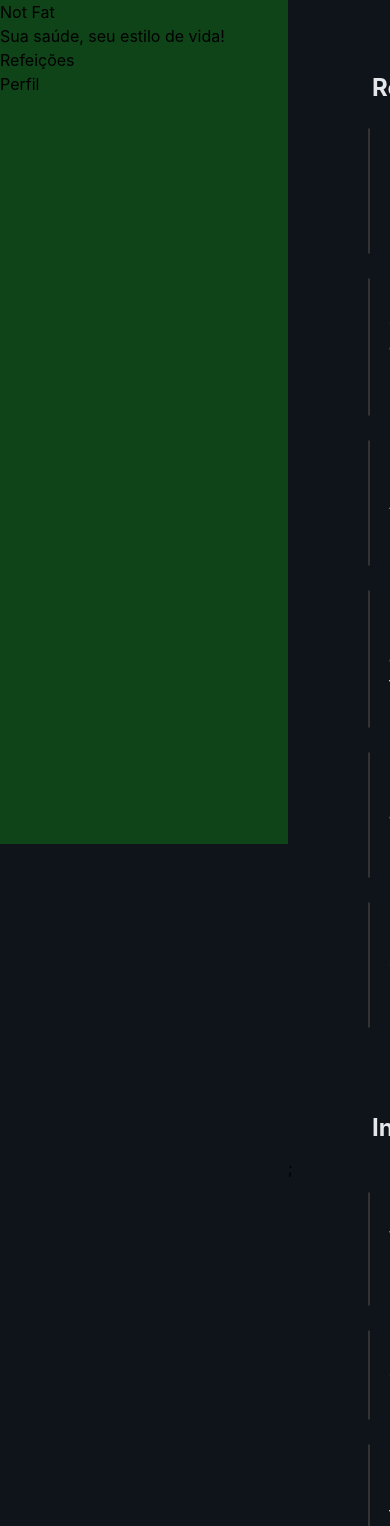
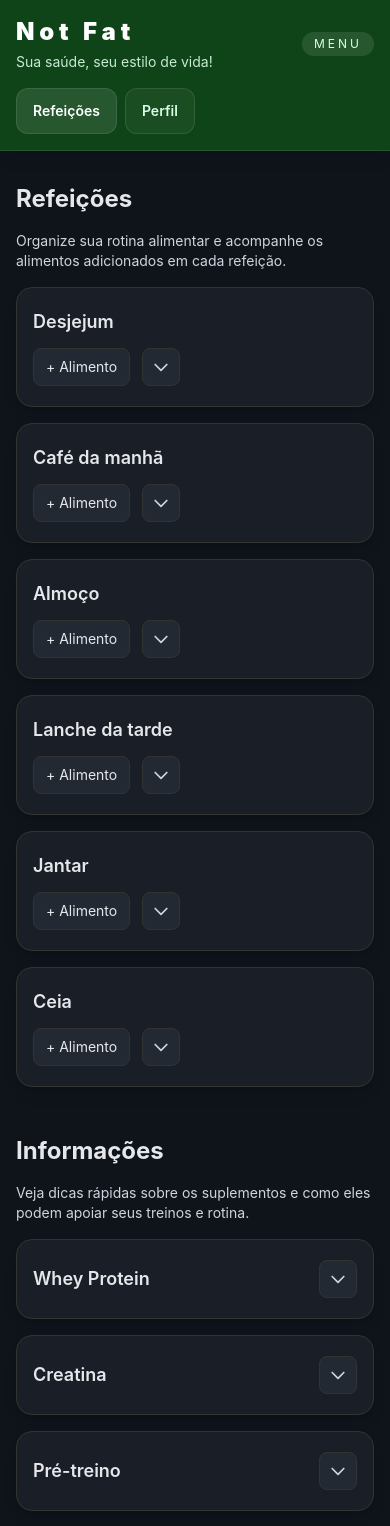
Before and after one commit to Everton-matias/Projeto-web, a React (Vite) app: page / in a window 390 px wide. Shown: the top 1526 px of the page. Built offline with nearby package versions, Linux system fonts and the light colour scheme.

Commit message:
feat: criação do modal para a seleção dos alimentos

```diff
--- a/src/componentes/card/index.jsx
+++ b/src/componentes/card/index.jsx
@@ -1,8 +1,10 @@
 import { useState } from "react";
-import ModalAlimentos from "../modalAlimentos";
+import Modal from "../modal";
 
 export default function CardInformativo() {
   const [isModalOpen, setIsModalOpen] = useState(false);
+  const [busca, setBusca] = useState("");
+
   const modelo = [
     { name: "alimento1" },
     { name: "alimento2" },
@@ -32,38 +34,49 @@
     },
   ];
 
+  const alimentosFiltrados = modelo.filter((alimento) =>
+    alimento.name.toLowerCase().includes(busca.toLowerCase()),
+  );
+
   const [openIndex, setOpenIndex] = useState(null);
 
   return (
-    <div className=" w-full  flex-col flex pt-15">
-      <h1 className="text-[#e5e7eb] text-2xl font-bold py-3 pl-21 flex">
+    <section className="w-full px-4 pb-8 pt-8 sm:px-6 lg:px-8 lg:pt-10">
+      <div className="mx-auto flex w-full max-w-6xl flex-col gap-4">
+        <h1 className="text-2xl font-bold text-[#e5e7eb] sm:text-3xl">
           Refeições
         </h1>
+        <p className="max-w-2xl text-sm text-[#cfd4de] sm:text-base">
+          Organize sua rotina alimentar e acompanhe os alimentos adicionados em
+          cada refeição.
+        </p>
+      </div>
       {nomeRefeicoes.map((refeicao, index) => {
         const isOpen = openIndex === index;
 
         return (
           <div
             key={refeicao.name}
-            className="bg-[#1a1f27]  rounded-xl py-5 mx-20 my-3 flex flex-col gap-3 border border-[#333332]"
+            className="mx-auto mt-4 flex w-full max-w-6xl flex-col gap-3 rounded-2xl border border-[#333332] bg-[#1a1f27] px-4 py-5 shadow-lg shadow-black/10 sm:px-5"
           >
-            <div className="flex items-center justify-between cursor-pointer rounded mx-5">
+            <div className="flex flex-col gap-3 rounded-xl sm:flex-row sm:items-center sm:justify-between">
               <h3
                 onClick={() => setOpenIndex(isOpen ? null : index)}
-                className="text-[#e5e7eb] font-medium text-gray-100m pr-270 py-3 "
+                className="cursor-pointer text-[#e5e7eb] text-lg font-semibold sm:text-xl"
               >
                 {refeicao.name}
               </h3>
-              <div>
-                <button className="border border-[#333332] rounded-sm  mx-10">
-                  <p
+              <div className="flex flex-wrap items-center gap-3 sm:justify-end">
+                <button
                   onClick={() => setIsModalOpen(true)}
-                    className="m-1 text-[#e5e7eb]"
+                  className="rounded-lg border border-[#333332] bg-[#232933] px-3 py-2 text-sm text-[#e5e7eb] transition hover:bg-[#2b3340]"
                 >
                   + Alimento
-                  </p>
                 </button>
-                <button onClick={() => setOpenIndex(isOpen ? null : index)}>
+                <button
+                  onClick={() => setOpenIndex(isOpen ? null : index)}
+                  className="rounded-lg border border-[#333332] bg-[#232933] p-2 text-[#e5e7eb] transition hover:bg-[#2b3340]"
+                >
                   <svg
                     className={`w-5 h-5 text-gray-300 transition-transform duration-200  ${isOpen ? "rotate-180" : ""}`}
                     fill="none"
@@ -108,19 +121,65 @@
           </div>
         );
       })}
-      <ModalAlimentos
+      <Modal
         isOpen={isModalOpen}
         onClose={() => setIsModalOpen(false)}
-        title="Detalhes do Ângulo"
+        title="Adicionar alimento"
       >
-        {/* Todo conteúdo inserido aqui dentro entra no 'children' do Modal */}
-        <p>Aqui ficam as informações detalhadas que você queria mostrar!</p>
+        {/* <input
+          type="text"
+          placeholder="Nome do alimento"
+          className="w-full p-3 text-sm text-[#e5e7eb] bg-[#181c23] rounded-lg border border-[#333332] focus:ring-2 focus:ring-blue-500 focus:border-blue-500 focus:outline-none transition mb-4"
+        />
+        {modelo.map((alimento) => (
+          <div>
+            <p className="text-[#e5e7eb]">{alimento.name}</p>
+          </div>
+        ))}
         <div className="w-full h-px bg-gray-200 my-2" />{" "}
-        {/* Sua listra divisória */}
         <p className="text-xs text-gray-400">
           Dados processados em tempo real.
-        </p>
-      </ModalAlimentos>
+        </p> */}
+
+        <div className="w-full max-w-md mx-auto p-4 bg-white border rounded-xl shadow-sm">
+          <label
+            htmlFor="busca-alimento"
+            className="block text-sm font-semibold text-gray-700 mb-2"
+          >
+            Buscar Alimento
+          </label>
+
+          {/* Campo de Entrada (Input) */}
+          <input
+            id="busca-alimento"
+            type="text"
+            value={busca}
+            onChange={(e) => setBusca(e.target.value)}
+            placeholder="Digite o nome do alimento..."
+            className="w-full p-2.5 text-sm bg-gray-50 border border-gray-300 rounded-lg focus:ring-2 focus:ring-blue-500 focus:outline-none transition mb-4"
+          />
+
+          {/* Listagem dos Resultados Filtrados */}
+          <ul className="divide-y divide-gray-100 max-h-60 overflow-y-auto">
+            {alimentosFiltrados.length > 0 ? (
+              alimentosFiltrados.map((alimento, index) => (
+                // Usando o modificador 'even:' para aplicar a listra sutil que vimos antes
+                <li
+                  key={index}
+                  className="p-3 text-sm text-gray-700 hover:bg-blue-50 cursor-pointer transition even:bg-gray-50"
+                >
+                  {alimento.name}
+                </li>
+              ))
+            ) : (
+              // Mensagem caso nenhum resultado seja encontrado
+              <li className="p-3 text-sm text-gray-400 text-center italic">
+                Nenhum alimento encontrado.
+              </li>
+            )}
+          </ul>
         </div>
+      </Modal>
+    </section>
   );
 }
--- a/src/componentes/extraInfo/index.jsx
+++ b/src/componentes/extraInfo/index.jsx
@@ -51,27 +51,35 @@
   const [openIndex, setOpenIndex] = useState(null);
 
   return (
-    <div className="w-full flex-col flex pt-15">
-      <h1 className="text-[#e5e7eb] text-2xl font-bold py-3 pl-21 flex">
-        Informações
-      </h1>
-      ;
+    <section className="w-full px-4 pb-12 pt-4 sm:px-6 lg:px-8">
+      <div className="mx-auto flex w-full max-w-6xl flex-col gap-4">
+        <h1 className="text-2xl font-bold text-[#e5e7eb] sm:text-3xl">
+          Informações
+        </h1>
+        <p className="max-w-2xl text-sm text-[#cfd4de] sm:text-base">
+          Veja dicas rápidas sobre os suplementos e como eles podem apoiar seus
+          treinos e rotina.
+        </p>
+      </div>
       {informacoes.map((informacao, index) => {
         const isOpen = openIndex === index;
 
         return (
           <div
             key={informacao.name}
-            className="bg-[#1a1f27] rounded-xl py-5 mx-20 my-3 flex flex-col gap-3 border border-[#333332]"
+            className="mx-auto mt-4 flex w-full max-w-6xl flex-col gap-3 rounded-2xl border border-[#333332] bg-[#1a1f27] px-4 py-5 shadow-lg shadow-black/10 sm:px-5"
           >
-            <div className="flex items-center justify-between cursor-pointer rounded mx-5">
+            <div className="flex items-center justify-between gap-3 rounded-xl">
               <h3
                 onClick={() => setOpenIndex(isOpen ? null : index)}
-                className="text-[#e5e7eb] font-medium py-3 flex-1"
+                className="flex-1 cursor-pointer text-lg font-semibold text-[#e5e7eb] sm:text-xl"
               >
                 {informacao.name}
               </h3>
-              <button onClick={() => setOpenIndex(isOpen ? null : index)}>
+              <button
+                onClick={() => setOpenIndex(isOpen ? null : index)}
+                className="rounded-lg border border-[#333332] bg-[#232933] p-2 text-[#e5e7eb] transition hover:bg-[#2b3340]"
+              >
                 <svg
                   className={`w-5 h-5 text-gray-300 transition-transform duration-200 ${isOpen ? "rotate-180" : ""}`}
                   fill="none"
@@ -106,6 +114,6 @@
           </div>
         );
       })}
-    </div>
+    </section>
   );
 }
--- a/src/componentes/modalAlimentos/index.jsx
+++ b/src/componentes/modal/index.jsx
@@ -4,12 +4,12 @@
   if (!isOpen) return null;
 
   return (
-    <div className="fixed inset-0 z-50 flex items-center justify-center p-4 bg-black/50 backdrop-blur-sm">
+    <div className="fixed inset-0 z-50 flex items-center justify-center p-4 bg-black/50 backdrop-blur-sm ">
       {/* Caixa do Modal */}
-      <div className="bg-white rounded-xl shadow-xl max-w-md w-full overflow-hidden">
+      <div className="bg-[#1a1f27] rounded-xl shadow-xl max-w-md w-full overflow-hidden border border-[#333332]">
         {/* Cabeçalho */}
         <div className="flex justify-between items-center p-4 border-b">
-          <h3 className="text-lg font-semibold text-gray-900">{title}</h3>
+          <h3 className="text-lg font-semibold text-[#e5e7eb]">{title}</h3>
           <button
             onClick={onClose}
             className="text-gray-400 hover:text-gray-600 text-xl font-bold p-1"
@@ -22,7 +22,7 @@
         <div className="p-4 text-gray-600 text-sm">{children}</div>
 
         {/* Rodapé */}
-        <div className="flex justify-end gap-2 p-4 border-t bg-gray-50">
+        <div className="flex justify-end gap-2 p-4 border-t ">
           <button
             onClick={onClose}
             className="px-4 py-2 text-sm font-medium text-gray-700 bg-white border rounded-lg hover:bg-gray-100"
--- a/src/componentes/navegacao/index.jsx
+++ b/src/componentes/navegacao/index.jsx
@@ -1,21 +1,43 @@
 export function Navigation() {
   return (
-    <div
+    <aside
       id="navigation"
-      className="bg-[#0F4418] h-screen sticky top-0 w-2xs flex-col flex"
+      className="sticky top-0 z-10 w-full border-b border-white/10 bg-[#0F4418] px-4 py-4 shadow-lg lg:sticky lg:top-0 lg:h-screen lg:w-72 lg:flex-col lg:justify-between lg:border-b-0 lg:border-r lg:px-6 lg:py-6"
     >
-      <h1>Not Fat</h1>
-      <h5>Sua saúde, seu estilo de vida!</h5>
-      <div className="lex-col flex">
-        <ul>
+      <div className="flex items-center justify-between gap-4 lg:flex-col lg:items-start">
+        <div>
+          <h1 className="text-2xl font-black tracking-[0.2em] text-white">
+            Not Fat
+          </h1>
+          <p className="mt-1 text-sm text-green-100/90">
+            Sua saúde, seu estilo de vida!
+          </p>
+        </div>
+        <span className="rounded-full bg-white/10 px-3 py-1 text-xs uppercase tracking-[0.25em] text-green-100 lg:hidden">
+          Menu
+        </span>
+      </div>
+
+      <nav className="mt-4 lg:mt-8">
+        <ul className="flex flex-wrap gap-2 lg:flex-col lg:gap-3">
           <li>
-            <a href="">Refeições</a>
+            <a
+              href="#"
+              className="block rounded-xl border border-white/10 bg-white/10 px-4 py-3 text-sm font-semibold text-white transition hover:bg-white/15"
+            >
+              Refeições
+            </a>
           </li>
           <li>
-            <a href="">Perfil</a>
+            <a
+              href="#"
+              className="block rounded-xl border border-white/10 bg-white/5 px-4 py-3 text-sm font-semibold text-green-100 transition hover:bg-white/10"
+            >
+              Perfil
+            </a>
           </li>
         </ul>
-      </div>
-    </div>
+      </nav>
+    </aside>
   );
 }
--- a/src/index.css
+++ b/src/index.css
@@ -1,4 +1,26 @@
 @import "tailwindcss";
+
+:root {
+  color-scheme: dark;
+  font-family: Inter, "Segoe UI", sans-serif;
+}
+
+* {
+  box-sizing: border-box;
+}
+
+html,
+body,
+#root {
+  width: 100%;
+  min-height: 100%;
+}
+
+body {
+  margin: 0;
+  background-color: #0f141b;
+  color: #e5e7eb;
+}
 
 @layer utilities {
   @keyframes fadeIn {
--- a/src/pages/Home/index.jsx
+++ b/src/pages/Home/index.jsx
@@ -4,12 +4,12 @@
 
 function Home() {
   return (
-    <div className="bg-[#0f141b] flex-row flex min-h-screen">
+    <div className="min-h-screen bg-[#0f141b] flex flex-col lg:flex-row">
       <Navigation />
 
       <div
         id="container"
-        className="bg-[#0f141b] flex-col items-center flex-1 min-h-screen overflow-y-auto"
+        className="flex-1 min-h-screen overflow-y-auto bg-[#0f141b]"
       >
         <CardInformativo />
 
```
Lines whose indentation alone changed are shown as unchanged.
